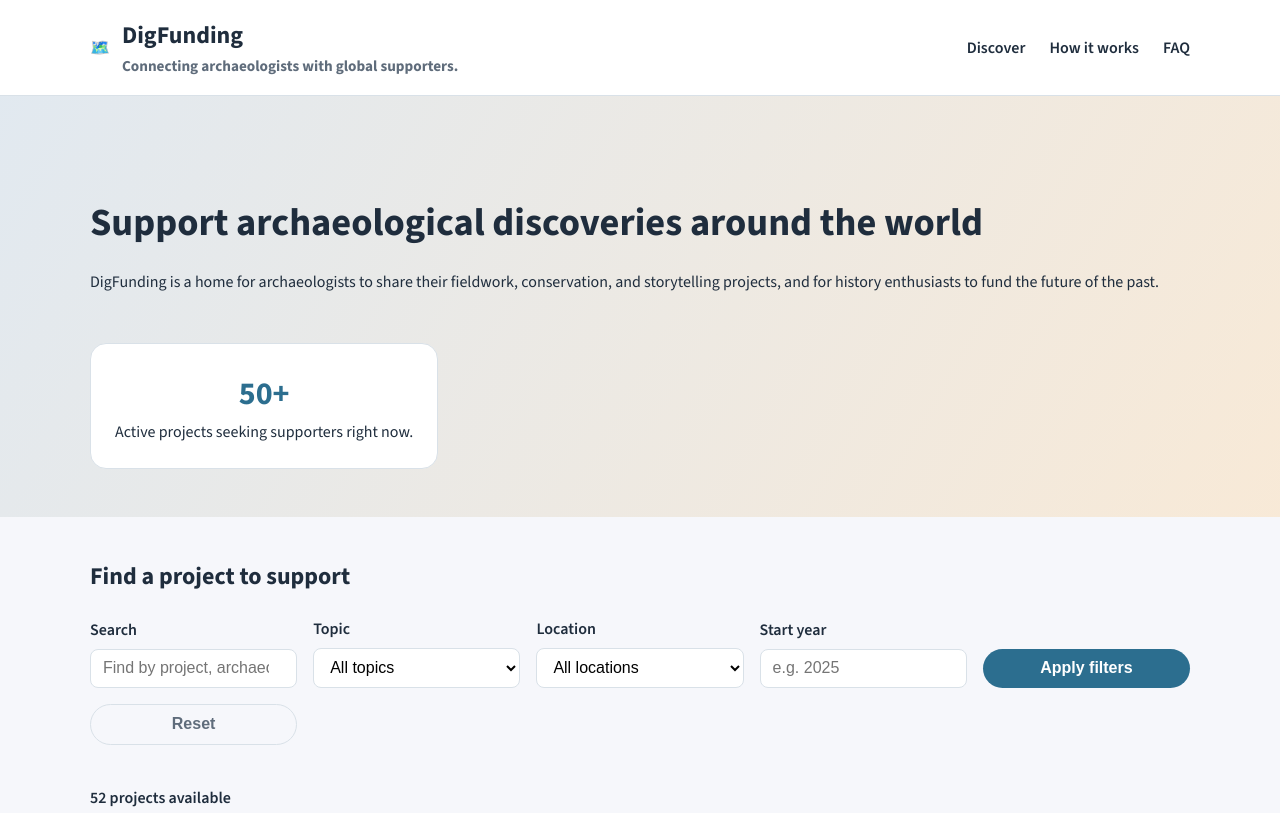
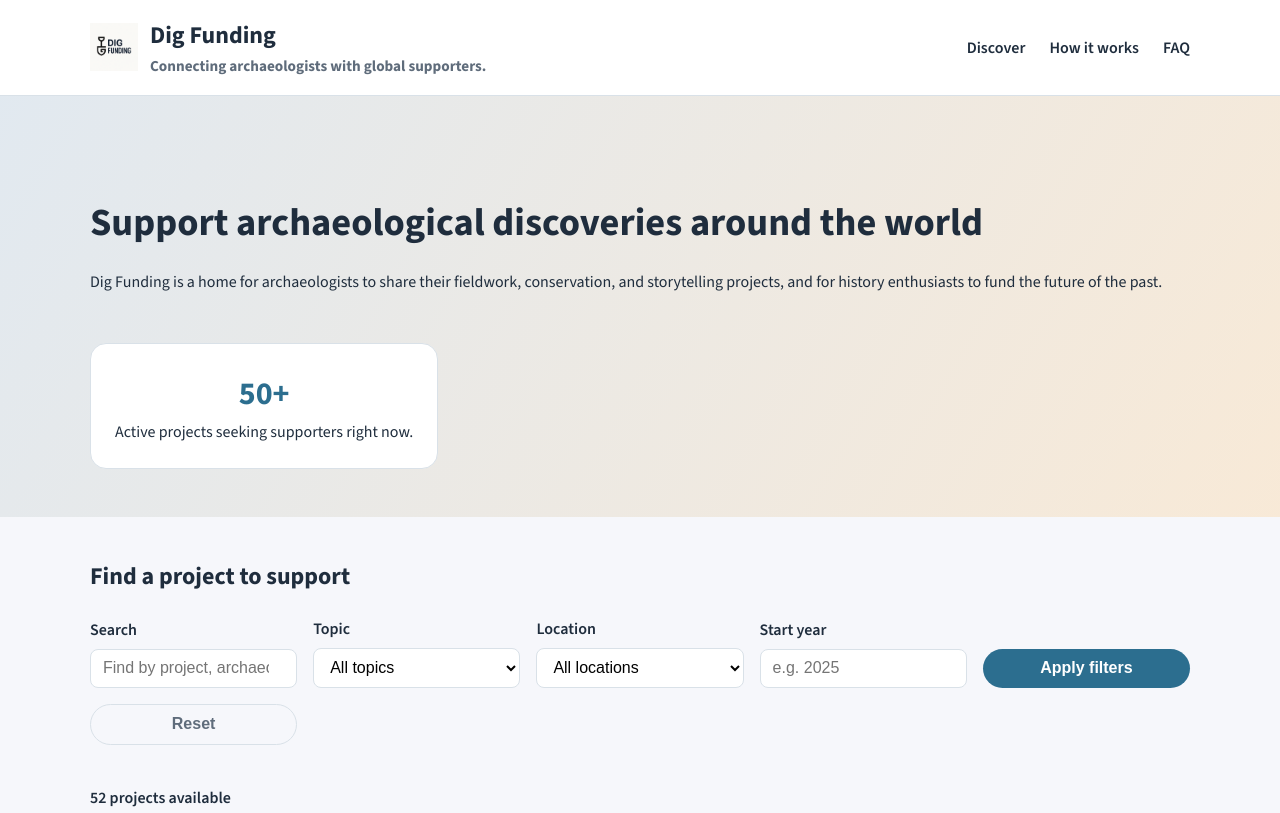
Before and after one commit to natecraig/digfunding, a plain HTML site: page index.html in a window 1280 px wide. Shown: the top 813 px of the page. Drawn offline with nearby package versions, Linux system fonts and the light colour scheme.

Commit message:
Update branding to Dig Funding

```diff
--- a/index.html
+++ b/index.html
@@ -3,7 +3,7 @@
 <head>
   <meta charset="UTF-8" />
   <meta name="viewport" content="width=device-width, initial-scale=1.0" />
-  <title>DigFunding | Archaeology Project Funding</title>
+  <title>Dig Funding | Archaeology Project Funding</title>
   <link rel="preconnect" href="https://fonts.googleapis.com" />
   <link rel="preconnect" href="https://fonts.gstatic.com" crossorigin />
   <link href="https://fonts.googleapis.com/css2?family=Source+Sans+3:wght@400;600;700&display=swap" rel="stylesheet" />
@@ -13,9 +13,9 @@
   <header class="site-header">
     <div class="container header-content">
       <div class="brand">
-        <span aria-hidden="true">🗺️</span>
+        <img src="assets/logo.png" alt="Dig Funding logo" class="brand-logo" />
         <div>
-          <h1>DigFunding</h1>
+          <h1>Dig Funding</h1>
           <p>Connecting archaeologists with global supporters.</p>
         </div>
       </div>
@@ -35,7 +35,7 @@
         <div>
           <h2>Support archaeological discoveries around the world</h2>
           <p>
-            DigFunding is a home for archaeologists to share their fieldwork, conservation,
+            Dig Funding is a home for archaeologists to share their fieldwork, conservation,
             and storytelling projects, and for history enthusiasts to fund the future of the past.
           </p>
         </div>
@@ -85,7 +85,7 @@
 
     <section class="how-it-works" id="how-it-works">
       <div class="container">
-        <h2>How DigFunding supports archaeology</h2>
+        <h2>How Dig Funding supports archaeology</h2>
         <div class="steps">
           <article>
             <h3>1. Create a compelling project page</h3>
@@ -146,7 +146,7 @@
 
   <footer class="site-footer">
     <div class="container">
-      <p>&copy; <span id="current-year"></span> DigFunding. Celebrating archaeology worldwide.</p>
+      <p>&copy; <span id="current-year"></span> Dig Funding. Celebrating archaeology worldwide.</p>
     </div>
   </footer>
 
--- a/styles/style.css
+++ b/styles/style.css
@@ -58,6 +58,11 @@ a:focus {
   align-items: center;
   gap: 0.75rem;
   font-weight: 700;
+}
+
+.brand-logo {
+  width: 48px;
+  height: auto;
 }
 
 .brand h1 {
```
Also changed, not shown: 1 other file.
